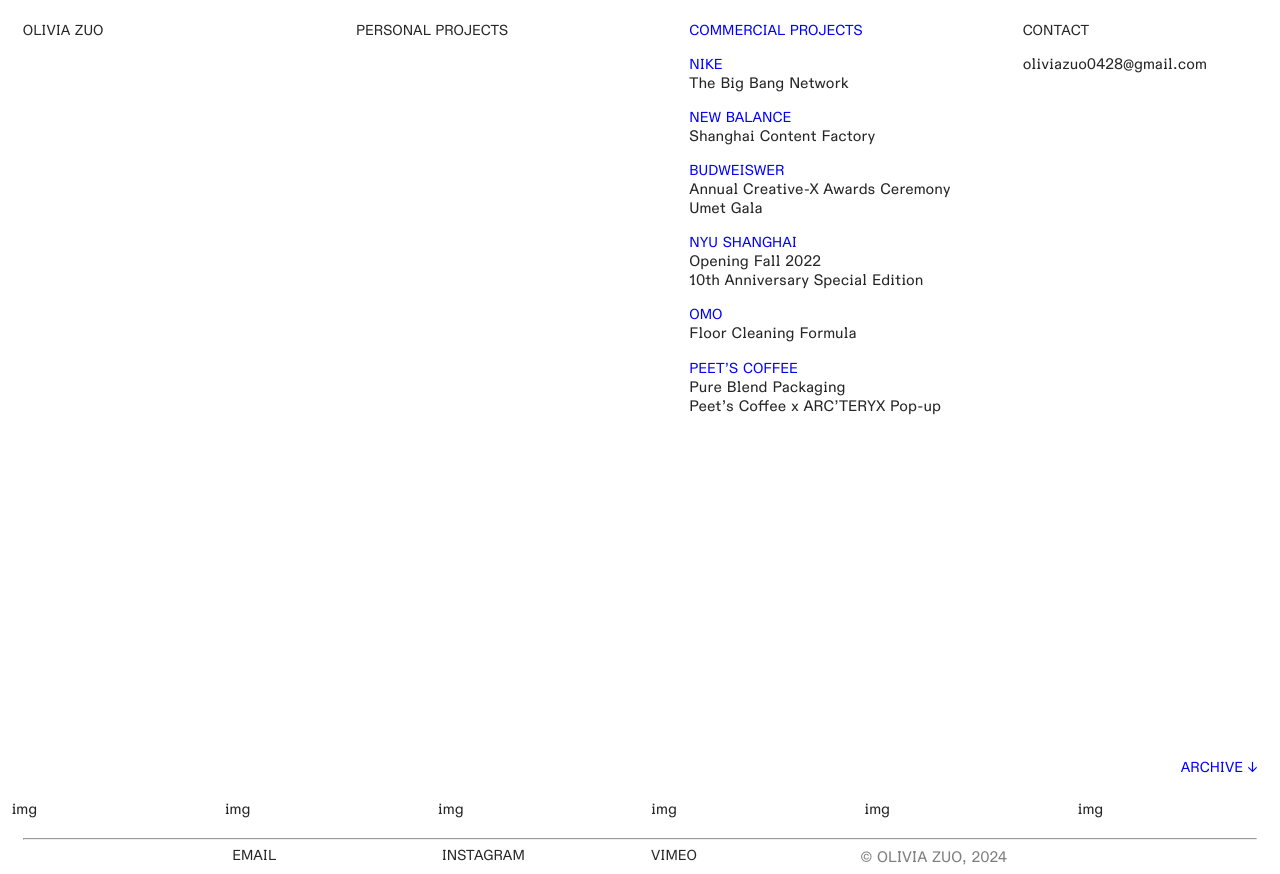
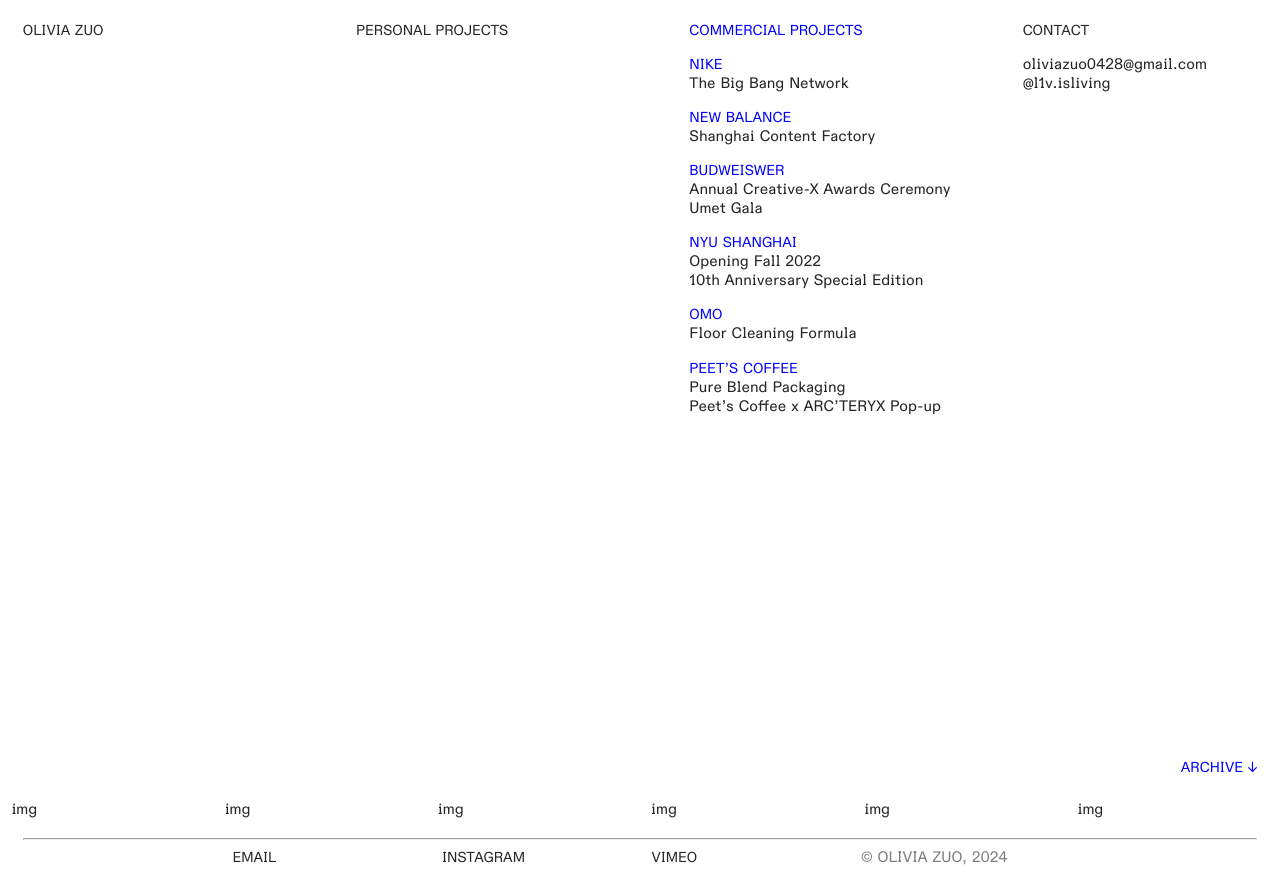
Before and after one commit to simonpforster/oliviazuo-portfolio, a PHP site: page /commercial.php in a window 1280 px wide. Run offline with PHP 8.4, Linux system fonts and the light colour scheme; style sheets or scripts are compiled from the project's sources.

Commit message:
index content

```diff
--- a/src/components/footer.php
+++ b/src/components/footer.php
@@ -2,21 +2,22 @@
     <div class="column-container">
         <hr>
         <div id="rail" class="pure-g">
-            <div class="normal-1-6">
-
-            </div>
-            <div class="normal-1-6">
+            <div class="footer-1-2">
+                <div class="footer-left" id="mailto-footer">
                     <a href="mailto:oliviazuo0428@gmail.com">EMAIL</a>
                 </div>
-            <div class="normal-1-6">
+                <div class="footer-right">
                     <a href="https://www.instagram.com/l1v.isliving/">INSTAGRAM</a>
                 </div>
-            <div class="normal-1-6">
+            </div>
+            <div class="footer-1-2">
+                <div class="footer-left">
                     <a href="https://vimeo.com/user146109949">VIMEO</a>
                 </div>
-            <div id="trademark" class="normal-2-6">
+                <div id="trademark" class="footer-right">
                     © OLIVIA ZUO, 2024
                 </div>
             </div>
         </div>
     </div>
+</div>
--- a/src/components/header.php
+++ b/src/components/header.php
@@ -80,7 +80,8 @@
             <a class="heading">CONTACT</a>
             <div style="flex-grow: 1; overflow-wrap: break-word;">
                 <p>
-                    oliviazuo0428@gmail.com
+                    oliviazuo0428@gmail.com<br>
+                    @l1v.isliving
                 </p>
             </div>
         </div>
--- a/src/resources/styles/custom-grids-min.css
+++ b/src/resources/styles/custom-grids-min.css
@@ -1,13 +1,3 @@
-.normal-1-6 {
-    width: 16.66%;
-    padding: 0 0.75rem 0;
-}
-
-.normal-2-6 {
-    width: 33.32%;
-    padding: 0 0.75rem 0;
-}
-
 .pure-g {
     display: flex;
     flex-flow: row wrap;
@@ -22,9 +12,21 @@
     width: 100%;
 }
 
-@media screen and (min-width: 700px) {
+.footer-1-6, .footer-2-6, .normal-1-6, .footer-left, .footer-right {
+    padding: 0 0.75rem 0;
+}
 
-    .wide-4, .slim-4, .normal-1-6, .normal-2-6 {
+.footer-1-2 {
+    box-sizing: border-box;
+    width: 50%;
+    display: flex;
+    flex-flow: row;
+    align-content: flex-start;
+}
+
+@media screen and (min-width: 701px) {
+
+    .wide-4, .slim-4, .normal-1-6, .normal-2-6, .footer-1-6, .footer-2-6 {
         display: flex;
         flex-direction: column;
         vertical-align: baseline;
@@ -42,6 +44,29 @@
 
     .column-container {
         padding: 0 0.75rem 0;
+    }
+
+    .normal-1-6, .footer-1-6 {
+        width: 16.66%;
+        padding: 0 0.75rem 0;
+    }
+
+    .footer-2-6{
+        width: 33.32%;
+    }
+
+    .footer-left {
+        box-sizing: border-box;
+        width: 33.33%;
+    }
+
+    .footer-right {
+        box-sizing: border-box;
+        width: 33.33%;
+    }
+
+    #mailto-footer {
+        margin-left: auto;
     }
 }
 
@@ -61,11 +86,28 @@
         box-sizing: border-box;
     }
 
-    .normal-1-6, .normal-2-6 {
+    .normal-1-6, .normal-2-6, .footer-1-6, .footer-2-6 {
         display: flex;
         flex-direction: column;
         vertical-align: baseline;
         text-rendering: auto;
         box-sizing: border-box;
     }
+
+    .normal-1-6 {
+        width: 50%;
+    }
+
+    #footer {
+        overflow-wrap: break-word;
+    }
+
+    .footer-left {
+        box-sizing: border-box;
+    }
+
+    .footer-right {
+        box-sizing: border-box;
+        margin-left: auto;
+    }
 }
```
Lines whose indentation alone changed are shown as unchanged.
